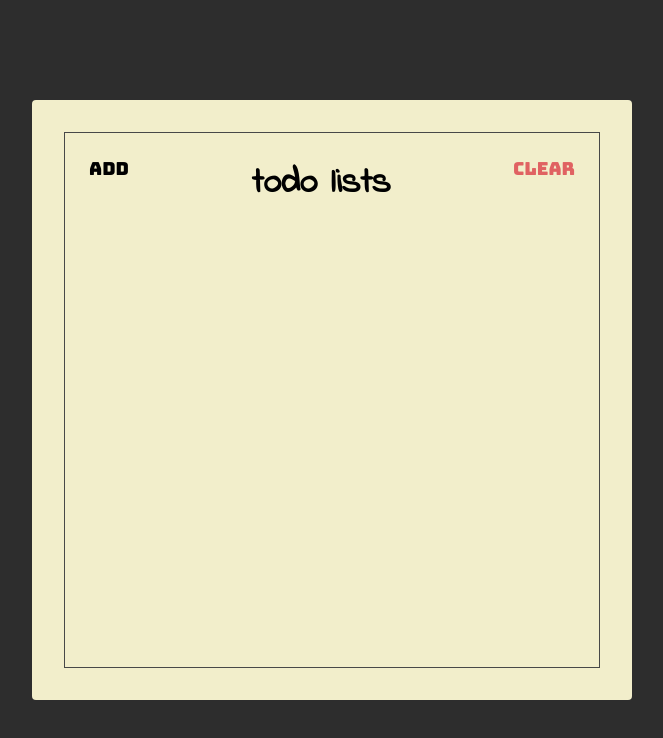
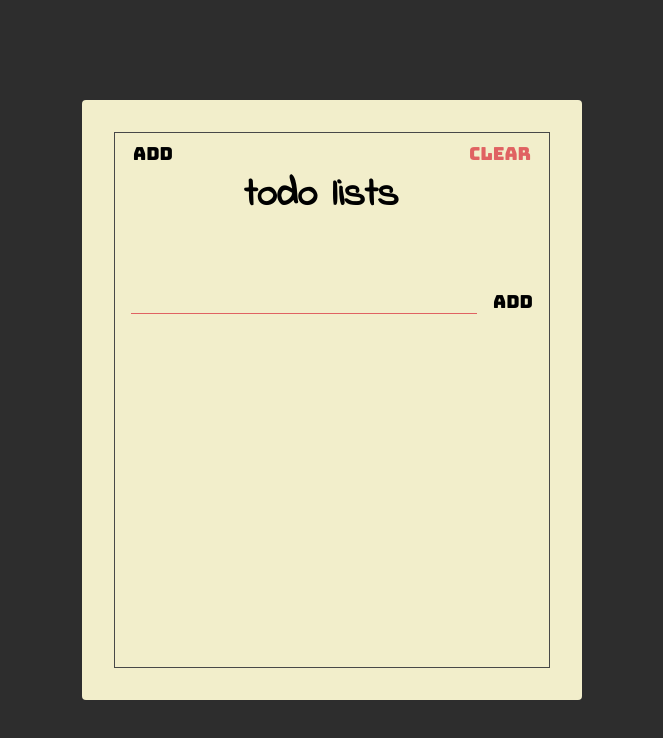
Before and after one commit to rafi1306/react-course-starter, a website: page index.html in a window 1280 px wide. Shown: the whole page, without its empty margins (308-971 px from the left). Drawn offline with Linux system fonts and the light colour scheme.

Commit message:
membuat add todo section

```diff
--- a/index.html
+++ b/index.html
@@ -14,11 +14,17 @@
   <body>
     <div class="container">
       <div class="frame">
-        <div class="header">
+        <section class="header">
           <button class="header-btn">Add</button>
           <h1 class="header-title">Todo Lists</h1>
           <button class="header-btn main-red-color">Clear</button>
-        </div>
+        </section>
+        <section class="add">
+          <form action="" class="add-form">
+            <input type="text" class="add-input" />
+            <button class="add-btn">Add</button>
+          </form>
+        </section>
       </div>
     </div>
   </body>
--- a/style.css
+++ b/style.css
@@ -32,7 +32,7 @@ body {
 }
 
 .container {
-  width: 600px;
+  width: 500px;
   height: 600px;
   background-color: #f2eecb;
   border-radius: 4px;
@@ -54,7 +54,7 @@ body {
 .header-title {
   flex: 1;
   text-align: center;
-  font-size: 3.6rem;
+  font-size: 4rem;
   font-family: "Indie Flower", sans-serif;
   text-transform: lowercase;
 }
@@ -62,8 +62,42 @@ body {
 .header-btn {
   font-size: 1.8rem;
   font-family: "Bungee", sans-serif;
-  padding: 24px;
+  padding: 18px;
+  padding-top: 9px;
+  cursor: pointer;
   background: unset;
   border: unset;
   outline: unset;
 }
+
+.add {
+  padding: 16px;
+}
+
+.add-form {
+  display: flex;
+  align-items: center;
+}
+
+.add-input {
+  background: unset;
+  border: unset;
+  padding: 0 64px;
+  flex: 1;
+  border-bottom: 1px solid var(--main-red-color);
+  outline: unset;
+  font-family: "Indie Flower", sans-serif;
+  font-size: 16px;
+  text-transform: lowercase;
+}
+
+.add-btn {
+  font-size: 1.8rem;
+  font-family: "Bungee", sans-serif;
+  padding: 16px;
+  padding-right: unset;
+  cursor: pointer;
+  background: unset;
+  border: unset;
+  outline: unset;
+}
```
